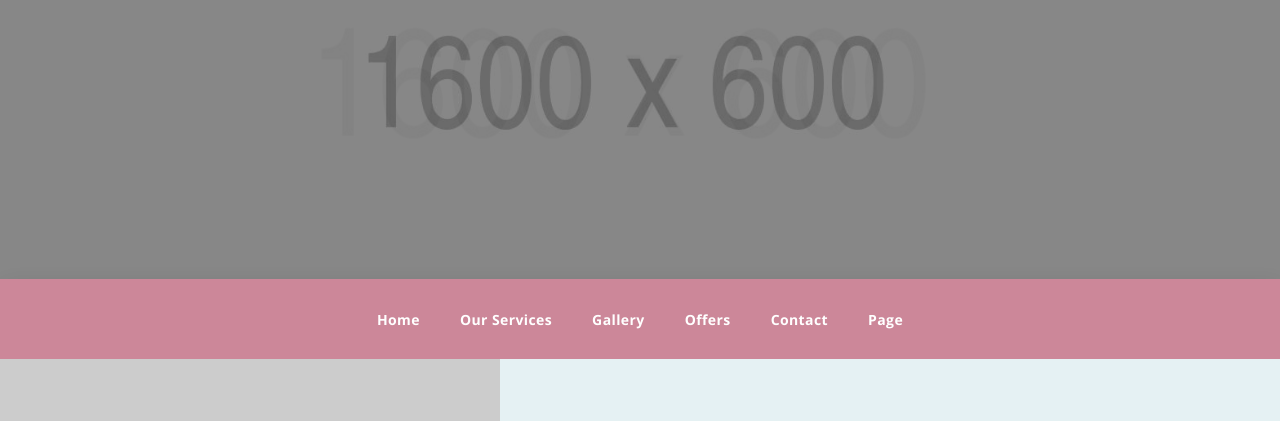
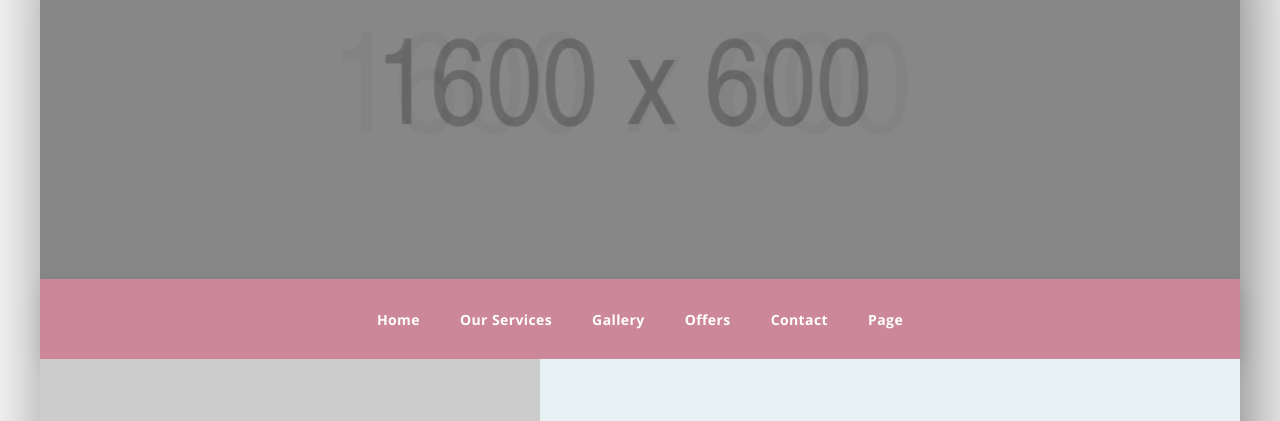
Before and after one commit to khangluong/khangluong.github.io, a plain HTML site: page ThDung/index.html in a window 1280 px wide. Shown: the part 121-542 px from the top of the page. Drawn offline with nearby package versions, Linux system fonts and the light colour scheme.

Commit message:
Update style - border fix

```diff
--- a/ThDung/css/style.css
+++ b/ThDung/css/style.css
@@ -2608,3 +2608,19 @@ button.list-group-item:hover {
         display: block;
     }
 }
+#page-width {
+    max-width:1200px;
+    margin:0 auto;
+    box-shadow: 10px 10px 100px -19px rgba(0,0,0,0.75);
+    background:#fff;
+}
+#page-width .nav,
+#page-width .navbar-static,
+#page-width #nav,
+#page-width .masthead,
+#page-width .slideshow,
+#page-width .footer,
+#page-width #newsletter{
+    max-width:1200px;
+    margin:0 auto;
+}
```
Also changed, not shown: 2 other files.
